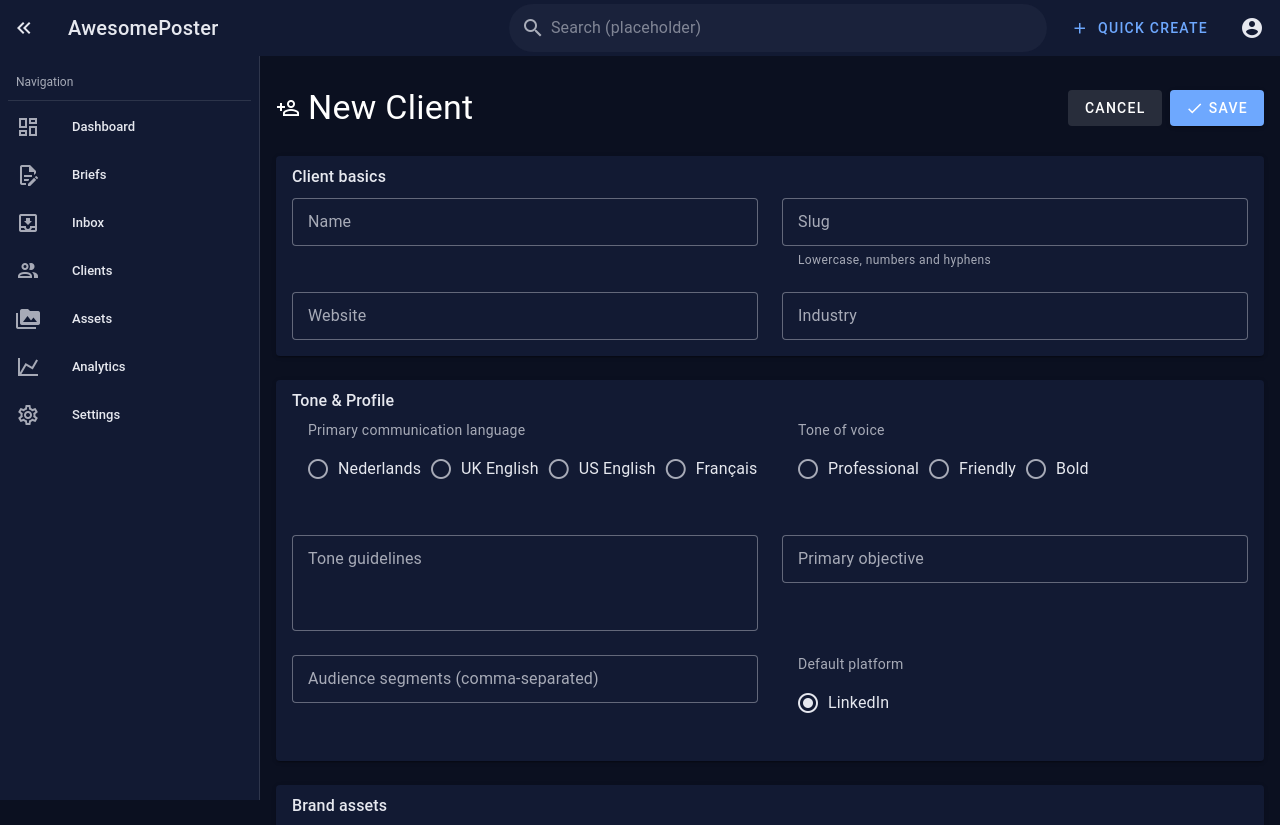
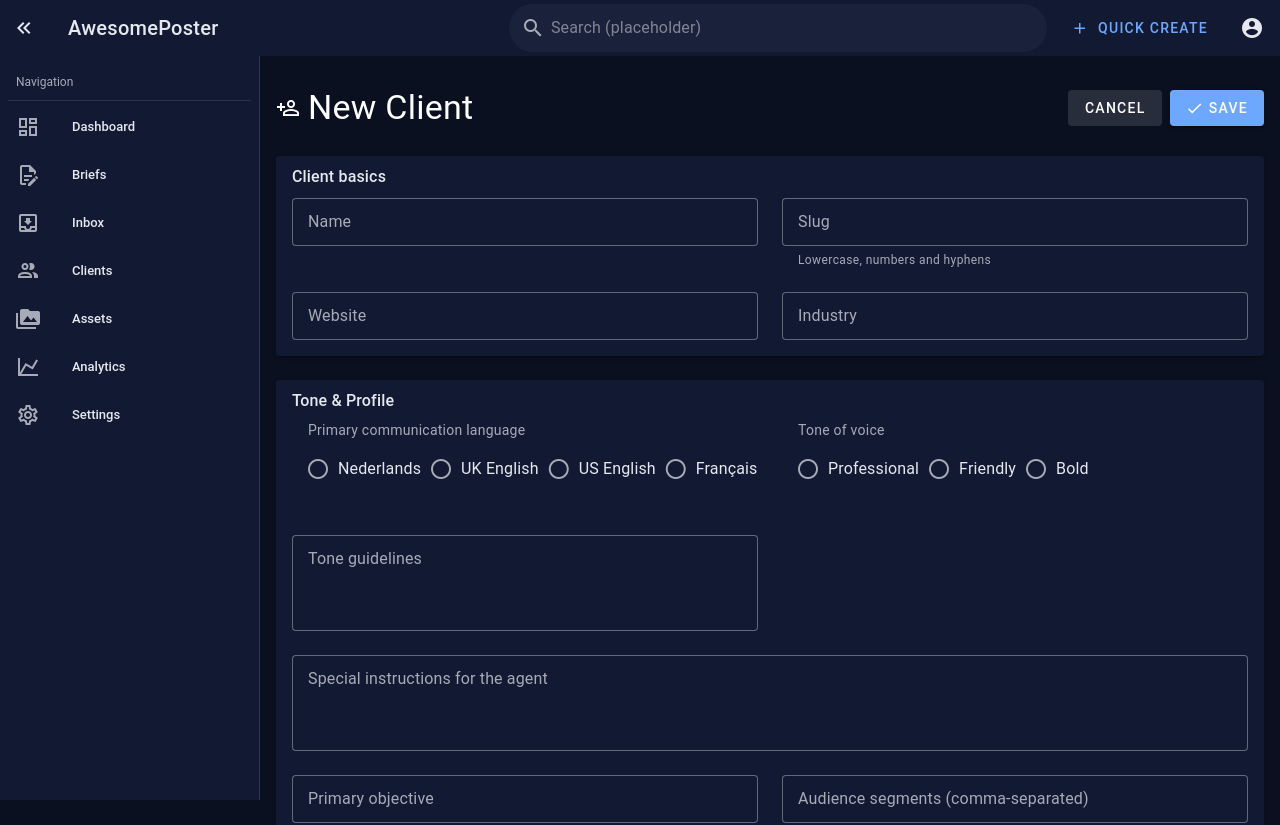
Before and after one commit to barttermorshuizen/awesomeposter, a Vue app: page /clients/new in a window 1280 px wide. Shown: the top 825 px of the page. Built offline with nearby package versions, Linux system fonts and the light colour scheme; the HTML template or start-up script is replaced by a standard one.

Commit message:
client preferences

```diff
--- a/src/views/ClientsEditView.vue
+++ b/src/views/ClientsEditView.vue
@@ -15,6 +15,7 @@
 const primaryLanguage = ref<string>('')
 const tonePreset = ref<string>('')
 const toneGuidelines = ref('')
+const specialInstructions = ref('')
 const objectivePrimary = ref('')
 const audienceSegments = ref('')
 const defaultPlatform = ref<string>('linkedin')
@@ -135,6 +136,8 @@
     const tone = p.tone || {}
     tonePreset.value = tone.preset || ''
     toneGuidelines.value = tone.guidelines || ''
+    const si = p.specialInstructions || {}
+    specialInstructions.value = si.instructions || ''
 
     const objectives = p.objectives || {}
     objectivePrimary.value = (objectives.primary ?? '') as string
@@ -193,6 +196,7 @@
           preset: tonePreset.value,
           guidelines: toneGuidelines.value.trim() || undefined
         },
+        specialInstructions: { instructions: specialInstructions.value.trim() },
         platformPrefs: defaultPlatform.value ? { [defaultPlatform.value]: {} } : {}
       }
     }),
@@ -429,6 +433,18 @@
               hide-details="auto"
             />
           </v-col>
+          <v-col cols="12">
+            <v-textarea
+              v-model="specialInstructions"
+              label="Special instructions for the agent"
+              placeholder="Any constraints, brand do's/don'ts, must-include or must-avoid phrases, compliance notes, etc."
+              variant="outlined"
+              density="comfortable"
+              rows="3"
+              auto-grow
+              hide-details="auto"
+            />
+          </v-col>
           <v-col cols="12" md="6">
             <div id="field-objective">
               <v-text-field
--- a/src/views/ClientsNewView.vue
+++ b/src/views/ClientsNewView.vue
@@ -14,6 +14,7 @@
 const primaryLanguage = ref<string>('')
 const tonePreset = ref<string>('')
 const toneGuidelines = ref('')
+const specialInstructions = ref('')
 const objectivePrimary = ref('')
 const audienceSegments = ref('')
 const defaultPlatform = ref<string>('linkedin')
@@ -129,6 +130,7 @@
   const objectives = { primary: objectivePrimary.value.trim() }
   const audiences = { segments: audienceSegments.value.split(',').map(s => s.trim()).filter(Boolean) }
   const tone = { preset: tonePreset.value, guidelines: toneGuidelines.value.trim() || undefined }
+  const specialInstructionsObj = { instructions: specialInstructions.value.trim() }
   const platformPrefs = defaultPlatform.value ? { [defaultPlatform.value]: {} } as Record<string, unknown> : {}
 
   const res = await fetch(`/api/clients/${clientId}/profile`, {
@@ -139,6 +141,7 @@
       objectives,
       audiences,
       tone,
+      specialInstructions: specialInstructionsObj,
       platformPrefs,
     }),
   })
@@ -330,6 +333,18 @@
               hide-details="auto"
             />
           </v-col>
+          <v-col cols="12">
+            <v-textarea
+              v-model="specialInstructions"
+              label="Special instructions for the agent"
+              placeholder="Any constraints, brand do's/don'ts, must-include or must-avoid phrases, compliance notes, etc."
+              variant="outlined"
+              density="comfortable"
+              rows="3"
+              auto-grow
+              hide-details="auto"
+            />
+          </v-col>
           <v-col cols="12" md="6">
             <div id="field-objective">
               <v-text-field
```
